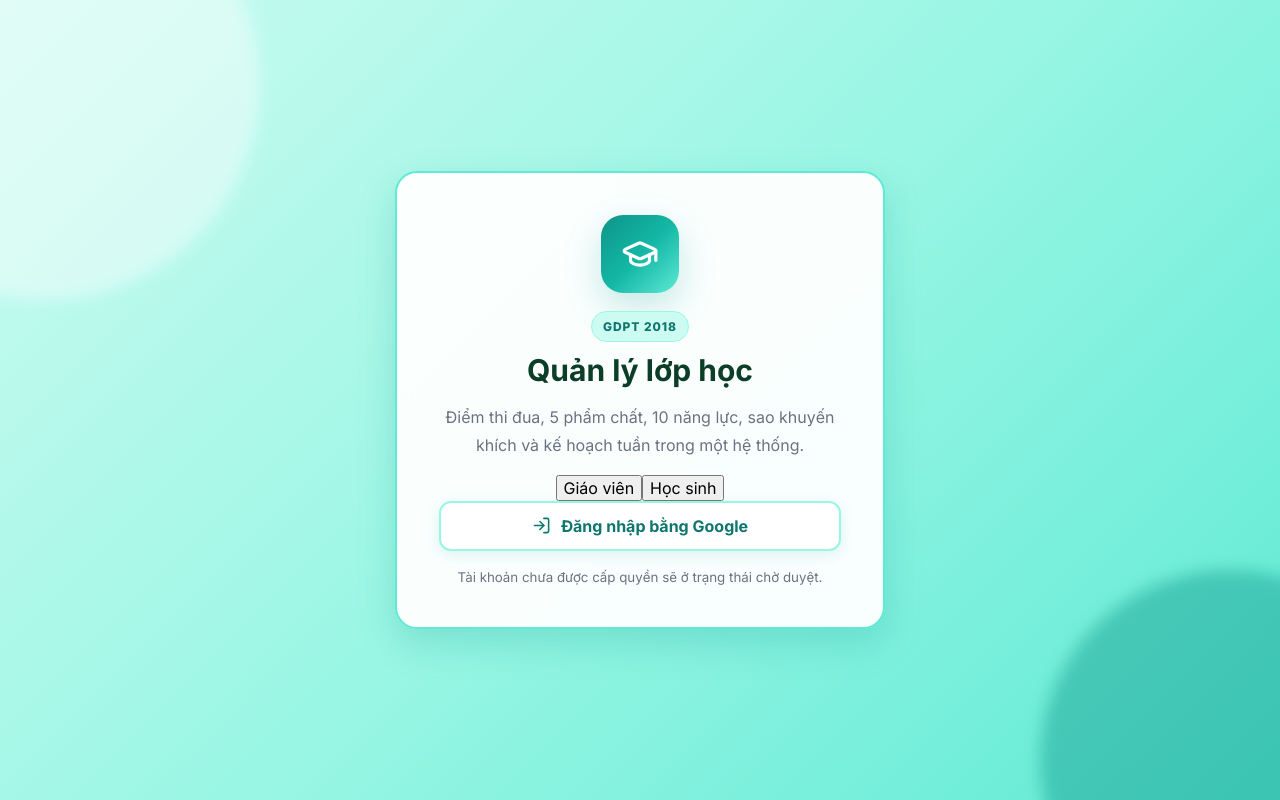
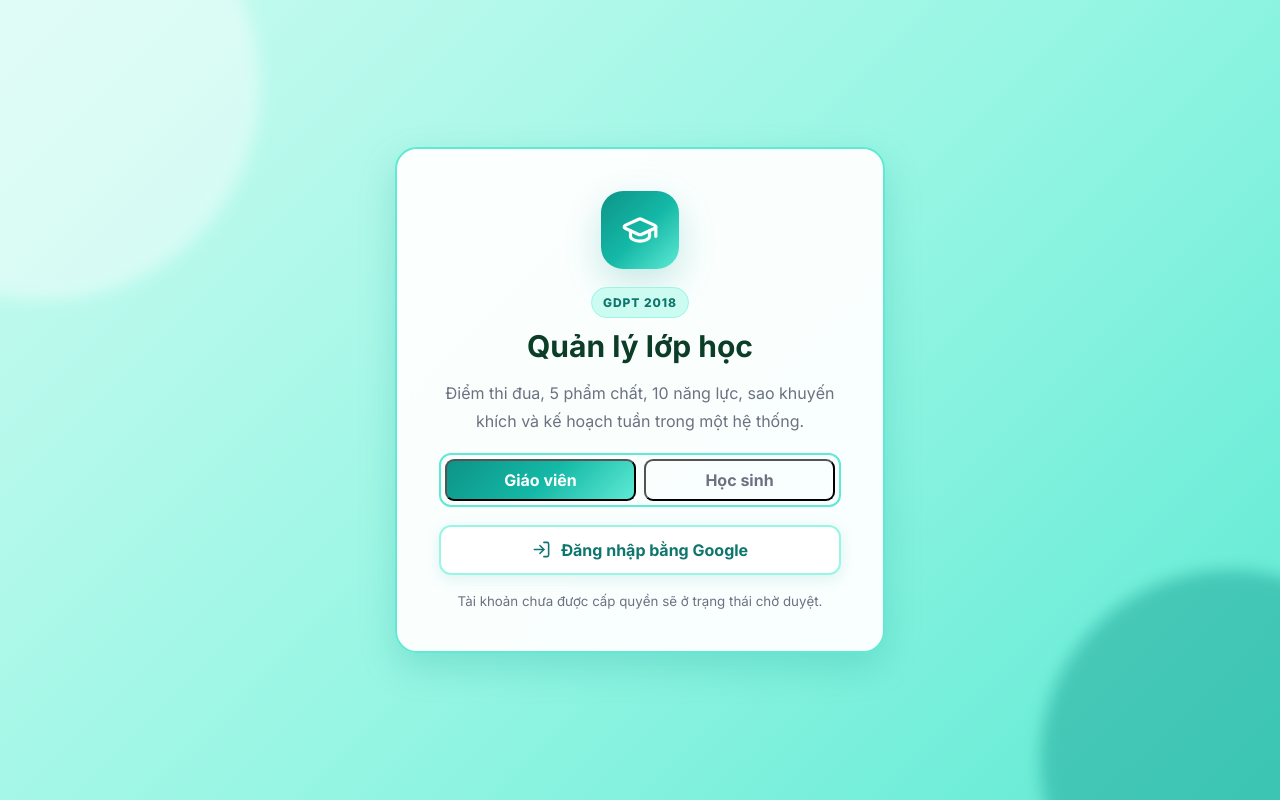
Before and after one commit to tranquanghungsp2/tqhgvcn, a React (Vite) app: page / in a window 1280 px wide. Built offline with nearby package versions, Linux system fonts and the light colour scheme.

Commit message:
Update global.css

```diff
--- a/src/styles/global.css
+++ b/src/styles/global.css
@@ -68,6 +68,12 @@ svg { display: block; }
 .google-btn { width: 100%; border: 2px solid var(--border); background: white; color: var(--primary-dark); padding: 13px 18px; border-radius: 12px; font-weight: 700; display: flex; align-items: center; justify-content: center; gap: 10px; box-shadow: 0 4px 15px rgba(13,148,136,.12); transition: .25s ease; }
 .google-btn:hover { background: var(--teal-gradient); color: white; border-color: var(--primary-color); transform: translateY(-2px); box-shadow: 0 8px 25px rgba(13,148,136,.28); }
 .google-btn:disabled { opacity: .6; cursor: not-allowed; transform: none; }
+.login-mode-switch { display: flex; gap: 8px; margin: 18px 0; border: 2px solid var(--border); border-radius: 12px; padding: 4px; }
+.login-mode-switch button { flex: 1; padding: 9px; border-radius: 9px; font-weight: 700; color: var(--muted); background: transparent; }
+.login-mode-switch button.active { background: var(--teal-gradient); color: white; }
+.student-login-form { display: flex; flex-direction: column; gap: 12px; text-align: left; }
+.student-login-form label { display: flex; flex-direction: column; gap: 6px; font-weight: 600; font-size: 13px; color: var(--muted); }
+.student-login-form input { padding: 11px 13px; border: 2px solid var(--border); border-radius: 12px; }
 .uid-box { text-align: left; margin: 20px 0; padding: 14px; border-radius: 12px; background: var(--teal-50); border: 2px dashed var(--teal-300); }
 .uid-box span { display: block; color: var(--muted); font-size: 12px; margin-bottom: 5px; }
 .uid-box code { word-break: break-all; color: var(--teal-900); }
```
